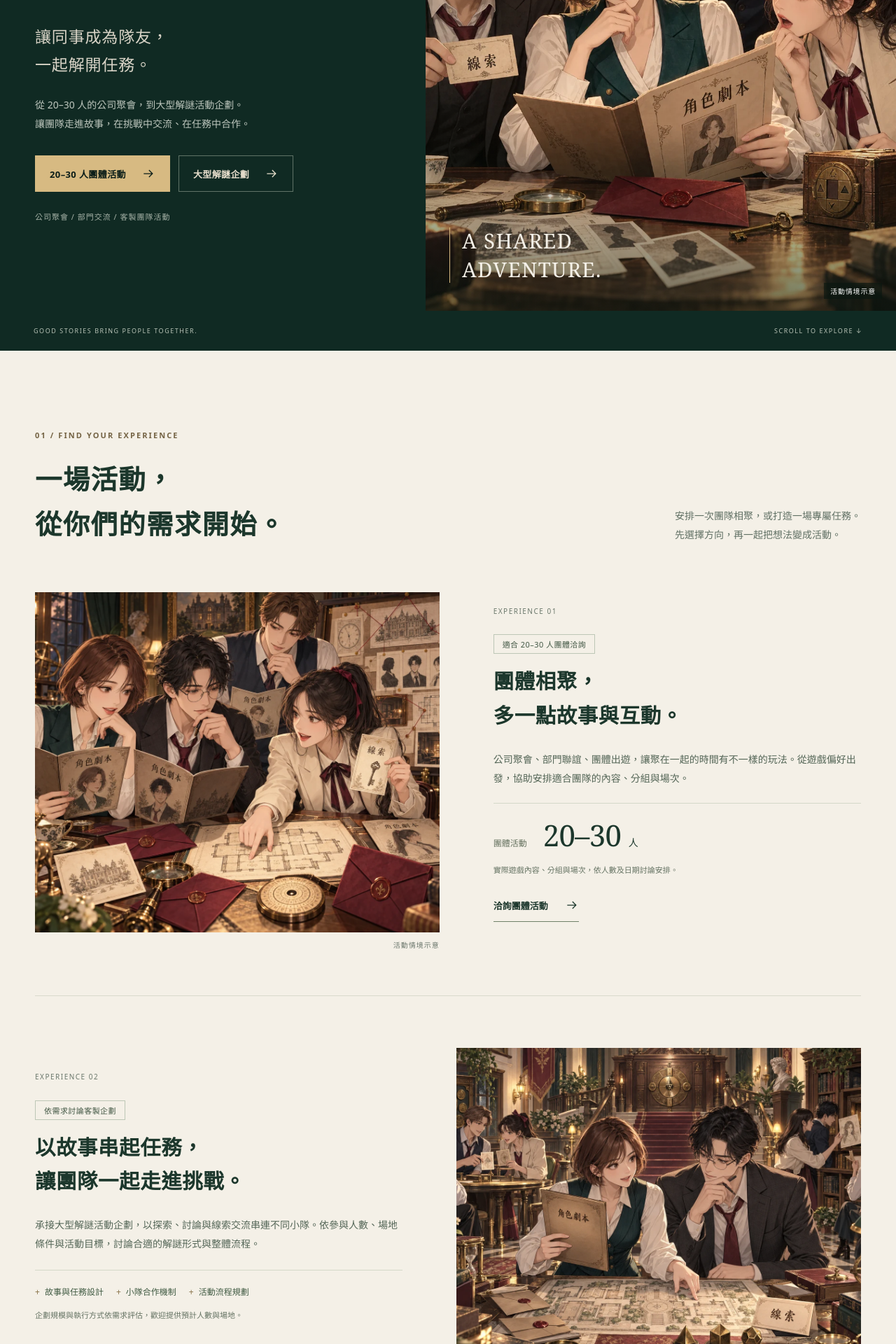
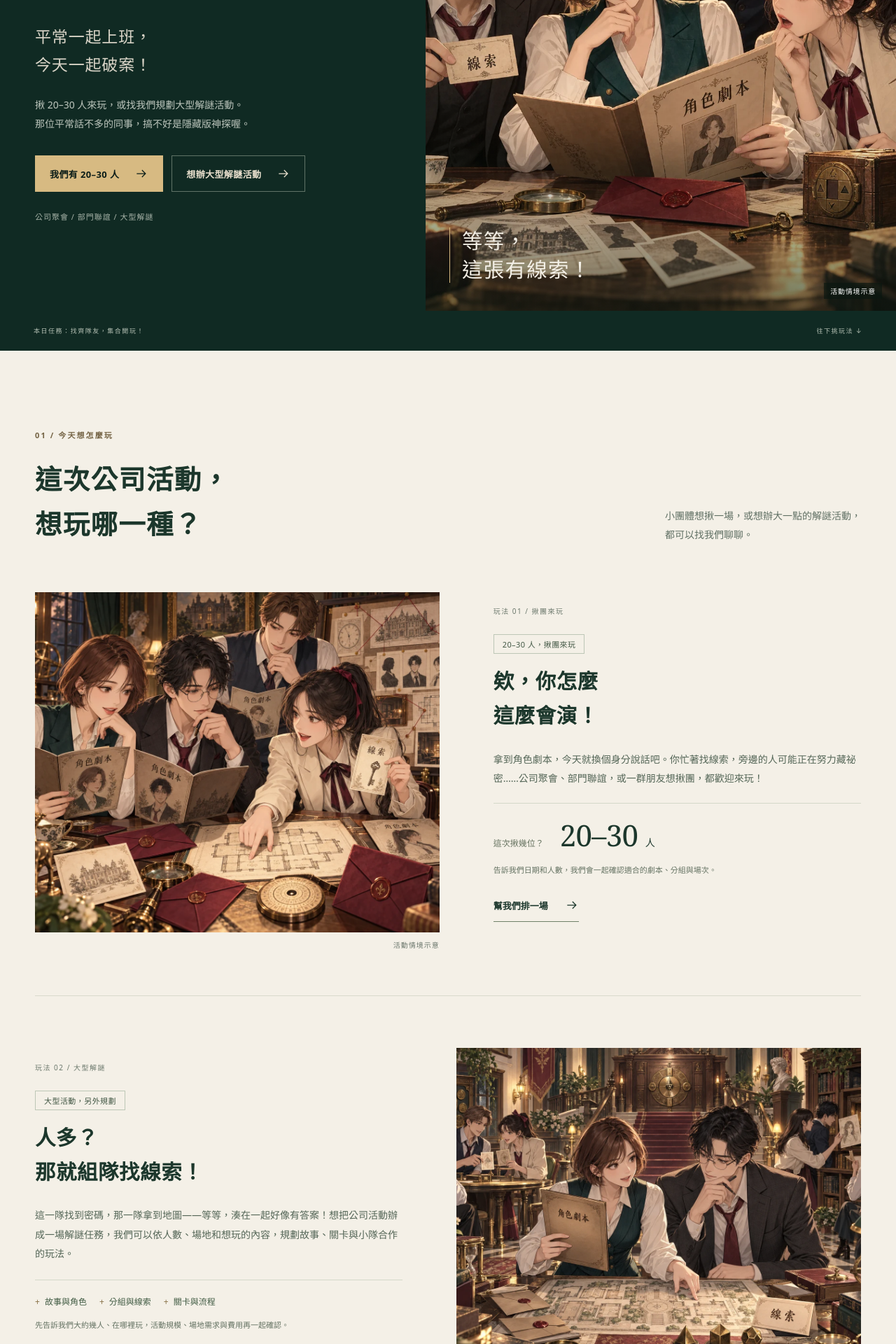
Before and after one commit to YOYO700702ai/bglarp-nextjs, a Next.js app: page /team-building in a window 1280 px wide. Shown: the part 320-2240 px from the top of the page at 70% size. Built offline with nearby package versions, Linux system fonts and the light colour scheme.

Commit message:
Make team activity copy friendly and playful

```diff
--- a/src/app/team-building/page.js
+++ b/src/app/team-building/page.js
@@ -3,7 +3,7 @@ import Navbar from '@/components/Navbar';
 import Footer from '@/components/Footer';
 import styles from './page.module.css';
 
-const PAGE_DESCRIPTION = 'BGLARP 承接 20–30 人團體活動與大型解謎活動企劃。從公司聚會、部門交流，到依人數、場地與活動目標規劃的解謎任務，一起討論適合團隊的玩法。';
+const PAGE_DESCRIPTION = '平常一起上班，今天一起破案！BGLARP 提供 20–30 人團體活動與大型解謎企劃。想揪同事對戲、找線索或組隊闖關，先告訴我們日期、人數與預算，聊聊怎麼玩。';
 
 export const metadata = {
   title: '企業團隊活動・大型解謎企劃 | BGLARP 實境推理館',
@@ -28,29 +28,29 @@ export const metadata = {
 const APPROACHES = [
   {
     number: '01',
-    english: 'BREAK THE ICE',
-    title: '從任務，打開話題。',
-    text: '把第一次對話交給故事。透過共同任務與線索交流，創造彼此認識、自然互動的機會。',
+    english: '先借張線索',
+    title: '「你那張借我看！」',
+    text: '還叫不出名字也沒關係，拿著線索湊過去，先問一句「你找到什麼？」，就有得聊了。',
   },
   {
     number: '02',
-    english: 'WORK TOGETHER',
-    title: '讓每個人，都能參與。',
-    text: '將線索與任務分散在不同角色或小隊，邀請大家交換資訊、討論方法，一起找出下一步。',
+    english: '換你出主意',
+    title: '「等一下，我有想法！」',
+    text: '有人記得細節，有人想到怪招。把發現攤開來，卡住的地方換個人看看，說不定就通了。',
   },
   {
     number: '03',
-    english: 'SHARE A MOMENT',
-    title: '一起完成，一起記得。',
-    text: '圍繞共同的故事目標，將各自的發現拼在一起，留下團隊共同面對挑戰的活動回憶。',
+    english: '答案接起來了',
+    title: '「原來是這樣啦！」',
+    text: '東拼一塊、西湊一張，終於接起來了！那個答案突然冒出來的瞬間，值得跟隊友擊個掌。',
   },
 ];
 
 const STEPS = [
-  { title: '提供需求', text: '告訴我們日期、人數、地點、活動目的與預算區間。' },
-  { title: '討論方向', text: '依團隊組成與場地條件，討論遊戲形式、分組方式及活動節奏。' },
-  { title: '確認方案', text: '確認活動內容、執行範圍、時間安排與報價。' },
-  { title: '準備與執行', text: '依確認的方案準備故事、任務與流程，迎接團隊的共同挑戰。' },
+  { title: '先聊聊', text: '哪天、幾個人、在哪裡、想玩什麼、預算多少？知道多少就先說多少。' },
+  { title: '挑個玩法', text: '想多一點對戲、找線索，還是小隊闖關？再來看看適合怎麼分組、安排時間。' },
+  { title: '把細節說好', text: '內容、時間、場地配合事項與費用，都確認清楚後再定案。' },
+  { title: '準備開玩！', text: '我們依約定準備活動，你把集合資訊傳給大家。當天就在約定的地方集合，準備開玩！' },
 ];
 
 function Arrow({ diagonal = false }) {
@@ -73,18 +73,18 @@ export default function TeamBuildingPage() {
         <section className={styles.hero} aria-labelledby="team-building-title">
           <div className={styles.heroInner}>
             <div className={styles.heroCopy}>
-              <p className={styles.eyebrow}>BGLARP · FOR TEAMS</p>
+              <p className={styles.eyebrow}>BGLARP · 隊友集合啦</p>
               <h1 id="team-building-title">企業團隊活動<span className={styles.titleDot}>・</span><br />大型解謎企劃</h1>
-              <p className={styles.heroStatement}>讓同事成為隊友，<br />一起解開任務。</p>
+              <p className={styles.heroStatement}>平常一起上班，<br />今天一起破案！</p>
               <p className={styles.heroDescription}>
-                從 20–30 人的公司聚會，到大型解謎活動企劃。<br className={styles.desktopBreak} />
-                讓團隊走進故事，在挑戰中交流、在任務中合作。
+                揪 20–30 人來玩，或找我們規劃大型解謎活動。<br className={styles.desktopBreak} />
+                那位平常話不多的同事，搞不好是隱藏版神探喔。
               </p>
               <div className={styles.heroActions}>
-                <a className={styles.primaryButton} href="#group-activities">20–30 人團體活動<Arrow /></a>
-                <a className={styles.secondaryButton} href="#custom-projects">大型解謎企劃<Arrow /></a>
+                <a className={styles.primaryButton} href="#group-activities">我們有 20–30 人<Arrow /></a>
+                <a className={styles.secondaryButton} href="#custom-projects">想辦大型解謎活動<Arrow /></a>
               </div>
-              <p className={styles.heroFootnote}>公司聚會 / 部門交流 / 客製團隊活動</p>
+              <p className={styles.heroFootnote}>公司聚會 / 部門聯誼 / 大型解謎</p>
             </div>
             <figure className={styles.heroVisual}>
               <div className={styles.heroImageWrap}>
@@ -96,19 +96,19 @@ export default function TeamBuildingPage() {
                   sizes="(max-width: 767px) 100vw, (max-width: 1100px) 50vw, 58vw"
                   className={styles.heroImage}
                 />
-                <div className={styles.imageStamp} aria-hidden="true"><span>A SHARED</span><span>ADVENTURE.</span></div>
+                <div className={styles.imageStamp} aria-hidden="true"><span>等等，</span><span>這張有線索！</span></div>
               </div>
               <figcaption>活動情境示意</figcaption>
             </figure>
           </div>
-          <div className={styles.heroBaseline} aria-hidden="true"><span>GOOD STORIES BRING PEOPLE TOGETHER.</span><span>SCROLL TO EXPLORE ↓</span></div>
+          <div className={styles.heroBaseline} aria-hidden="true"><span>本日任務：找齊隊友，集合開玩！</span><span>往下挑玩法 ↓</span></div>
         </section>
 
         <section className={styles.services} aria-labelledby="services-title">
           <div className={styles.container}>
             <header className={styles.sectionHeading}>
-              <div><p className={styles.eyebrow}>01 / FIND YOUR EXPERIENCE</p><h2 id="services-title">一場活動，<br />從你們的需求開始。</h2></div>
-              <p>安排一次團隊相聚，或打造一場專屬任務。<br />先選擇方向，再一起把想法變成活動。</p>
+              <div><p className={styles.eyebrow}>01 / 今天想怎麼玩</p><h2 id="services-title">這次公司活動，<br />想玩哪一種？</h2></div>
+              <p>小團體想揪一場，或想辦大一點的解謎活動，<br />都可以找我們聊聊。</p>
             </header>
 
             <article id="group-activities" className={styles.serviceRow} aria-labelledby="group-title">
@@ -119,13 +119,13 @@ export default function TeamBuildingPage() {
                 <figcaption>活動情境示意</figcaption>
               </figure>
               <div className={styles.serviceCopy}>
-                <p className={styles.serviceNumber}>EXPERIENCE 01</p>
-                <span className={styles.serviceTag}>適合 20–30 人團體洽詢</span>
-                <h3 id="group-title">團體相聚，<br />多一點故事與互動。</h3>
-                <p>公司聚會、部門聯誼、團體出遊，讓聚在一起的時間有不一樣的玩法。從遊戲偏好出發，協助安排適合團隊的內容、分組與場次。</p>
-                <div className={styles.serviceDetail}><span>團體活動</span><strong>20–30 <small>人</small></strong></div>
-                <p className={styles.serviceNote}>實際遊戲內容、分組與場次，依人數及日期討論安排。</p>
-                <a href="#inquiry" className={styles.textLink}>洽詢團體活動<Arrow /></a>
+                <p className={styles.serviceNumber}>玩法 01 / 揪團來玩</p>
+                <span className={styles.serviceTag}>20–30 人，揪團來玩</span>
+                <h3 id="group-title">欸，你怎麼<br />這麼會演！</h3>
+                <p>拿到角色劇本，今天就換個身分說話吧。你忙著找線索，旁邊的人可能正在努力藏祕密……公司聚會、部門聯誼，或一群朋友想揪團，都歡迎來玩！</p>
+                <div className={styles.serviceDetail}><span>這次揪幾位？</span><strong>20–30 <small>人</small></strong></div>
+                <p className={styles.serviceNote}>告訴我們日期和人數，我們會一起確認適合的劇本、分組與場次。</p>
+                <a href="#inquiry" className={styles.textLink}>幫我們排一場<Arrow /></a>
               </div>
             </article>
 
@@ -137,13 +137,13 @@ export default function TeamBuildingPage() {
                 <figcaption>活動情境示意</figcaption>
               </figure>
               <div className={styles.serviceCopy}>
-                <p className={styles.serviceNumber}>EXPERIENCE 02</p>
-                <span className={styles.serviceTag}>依需求討論客製企劃</span>
-                <h3 id="custom-title">以故事串起任務，<br />讓團隊一起走進挑戰。</h3>
-                <p>承接大型解謎活動企劃，以探索、討論與線索交流串連不同小隊。依參與人數、場地條件與活動目標，討論合適的解謎形式與整體流程。</p>
-                <ul className={styles.projectScope} aria-label="企劃討論方向"><li>故事與任務設計</li><li>小隊合作機制</li><li>活動流程規劃</li></ul>
-                <p className={styles.serviceNote}>企劃規模與執行方式依需求評估，歡迎提供預計人數與場地。</p>
-                <a href="#inquiry" className={styles.textLink}>洽談大型企劃<Arrow /></a>
+                <p className={styles.serviceNumber}>玩法 02 / 大型解謎</p>
+                <span className={styles.serviceTag}>大型活動，另外規劃</span>
+                <h3 id="custom-title">人多？<br />那就組隊找線索！</h3>
+                <p>這一隊找到密碼，那一隊拿到地圖——等等，湊在一起好像有答案！想把公司活動辦成一場解謎任務，我們可以依人數、場地和想玩的內容，規劃故事、關卡與小隊合作的玩法。</p>
+                <ul className={styles.projectScope} aria-label="企劃討論方向"><li>故事與角色</li><li>分組與線索</li><li>關卡與流程</li></ul>
+                <p className={styles.serviceNote}>先告訴我們大約幾人、在哪裡玩，活動規模、場地需求與費用再一起確認。</p>
+                <a href="#inquiry" className={styles.textLink}>聊聊大型活動怎麼玩<Arrow /></a>
               </div>
             </article>
           </div>
@@ -151,33 +151,33 @@ export default function TeamBuildingPage() {
 
         <section className={styles.approaches} aria-labelledby="approaches-title">
           <div className={styles.container}>
-            <header className={styles.approachHeading}><p className={styles.eyebrow}>02 / THE WAY WE PLAY</p><h2 id="approaches-title">讓互動，<br className={styles.mobileBreak} />自然發生在遊戲裡。</h2><p>從破冰到共同挑戰，依活動目標討論適合的設計。</p></header>
+            <header className={styles.approachHeading}><p className={styles.eyebrow}>02 / 遊戲裡的小劇場</p><h2 id="approaches-title">你們可能<br className={styles.mobileBreak} />會聊到……</h2><p>借張線索、問個問題，從遊戲聊起就好。</p></header>
             <div className={styles.approachGrid}>
               {APPROACHES.map(item => <article key={item.number} className={styles.approachItem}><div className={styles.approachTop}><span className={styles.approachNumber}>{item.number}</span><span>{item.english}</span></div><h3>{item.title}</h3><p>{item.text}</p></article>)}
             </div>
-            <p className={styles.approachNote}>以上為可洽談的設計方向，具體內容依確認的方案安排。</p>
+            <p className={styles.approachNote}>每場玩法依選定的劇本或活動方案安排。</p>
           </div>
         </section>
 
         <section className={styles.expertise} aria-labelledby="expertise-title">
           <div className={`${styles.container} ${styles.expertiseInner}`}>
-            <div className={styles.expertiseIntro}><p className={styles.eyebrow}>03 / BEHIND THE EXPERIENCE</p><h2 id="expertise-title">把故事、解謎<br />與團隊互動，<br /><span>放進同一場活動。</span></h2></div>
-            <div className={styles.expertiseCopy}><p>以劇本帶領、密室解謎設計與遊戲化教學的專長為基礎，從故事情境、任務安排到參與方式，思考如何讓團隊投入其中。</p><p>一個值得討論的線索，一段需要交換資訊的任務，一個共同前進的理由。讓活動的每一步，都與你們想要的互動相連。</p><ul className={styles.expertiseList} aria-label="活動設計專長"><li><span>STORY</span>劇本與情境帶領</li><li><span>PUZZLE</span>密室與解謎設計</li><li><span>LEARNING</span>遊戲化教學</li></ul></div>
+            <div className={styles.expertiseIntro}><p className={styles.eyebrow}>03 / 這群人平常在忙什麼</p><h2 id="expertise-title">劇本、機關、帶場，<br />這些交給我們。<br /><span>你先負責揪人！</span></h2></div>
+            <div className={styles.expertiseCopy}><p>我們平常做劇本殺、設計密室，也做遊戲化教學。角色怎麼帶、謎題怎麼出、規則怎麼說，都是我們會花心思準備的事。</p><p>你可以直接說：「大家第一次玩，想輕鬆一點。」或是「這群人很愛動腦，給他們一點挑戰！」我們再來討論適合的內容。</p><ul className={styles.expertiseList} aria-label="活動設計專長"><li><span>會帶戲</span>劇本與角色帶領</li><li><span>會出題</span>密室與解謎設計</li><li><span>懂教學</span>遊戲化教學</li></ul></div>
           </div>
         </section>
 
         <section className={styles.process} aria-labelledby="process-title">
           <div className={styles.container}>
-            <header className={styles.sectionHeading}><div><p className={styles.eyebrow}>04 / LET’S MAKE IT HAPPEN</p><h2 id="process-title">從一個想法，<br />到一場團隊的冒險。</h2></div><p>先分享需求，<br />一起確認適合的活動內容與執行安排。</p></header>
+            <header className={styles.sectionHeading}><div><p className={styles.eyebrow}>04 / 揪團小隊長看這裡</p><h2 id="process-title">負責揪團的你，<br />先跟我們聊聊。</h2></div><p>第一次安排也沒關係，<br />先把手上的資訊告訴我們。</p></header>
             <ol className={styles.processGrid}>{STEPS.map((step, index) => <li key={step.title}><span className={styles.stepNumber}>0{index + 1}</span><h3>{step.title}</h3><p>{step.text}</p></li>)}</ol>
-            <div className={styles.pricingNote}><span>關於費用</span><p>依活動日期、人數、地點、時間與客製內容評估報價，歡迎先提供需求，與我們討論合適的安排。</p></div>
+            <div className={styles.pricingNote}><span>費用怎麼算？</span><p>人數、日期、場地、活動時間和客製內容都會影響費用。先告訴我們大概的預算，我們再提供適合的安排與報價。</p></div>
           </div>
         </section>
 
         <section id="inquiry" className={styles.inquiry} aria-labelledby="inquiry-title">
           <div className={`${styles.container} ${styles.inquiryInner}`}>
-            <div className={styles.inquiryCopy}><p className={styles.eyebrow}>YOUR NEXT TEAM STORY</p><h2 id="inquiry-title">下一場公司活動，<br />一起玩出新故事。</h2><p>告訴我們預計的人數與日期，<br />一起討論適合你們團隊的玩法。</p><div className={styles.contactActions}><a className={styles.primaryButton} href="https://m.me/bglarp.studio" target="_blank" rel="noopener noreferrer">私訊洽詢企業團隊活動<Arrow diagonal /></a><a className={styles.phoneLink} href="tel:0422250020">或致電（04）2225-0020<Arrow /></a></div></div>
-            <aside className={styles.inquiryBrief} aria-label="洽詢前準備的資訊"><p className={styles.briefLabel}>A LITTLE ABOUT YOUR TEAM</p><h3>洽詢時，帶上這 5 個資訊。</h3><dl><div><dt>01 / 預計日期</dt><dd>日期與希望的活動時段</dd></div><div><dt>02 / 參與人數</dt><dd>預估人數與團隊組成</dd></div><div><dt>03 / 活動地點</dt><dd>預計城市、場地或待討論</dd></div><div><dt>04 / 活動目的</dt><dd>公司聚會、破冰交流或團隊合作</dd></div><div><dt>05 / 預算區間</dt><dd>預計的整體活動預算</dd></div></dl><p className={styles.briefNote}>還沒有完整想法也沒關係，先從已知的需求聊起。</p></aside>
+            <div className={styles.inquiryCopy}><p className={styles.eyebrow}>好，準備揪人</p><h2 id="inquiry-title">這次公司活動，<br />揪大家來玩吧！</h2><p>不用先寫一份完美企劃。<br />傳個訊息，告訴我們「大概幾個人、哪天想玩」就好。</p><div className={styles.contactActions}><a className={styles.primaryButton} href="https://m.me/bglarp.studio" target="_blank" rel="noopener noreferrer">私訊聊聊活動<Arrow diagonal /></a><a className={styles.phoneLink} href="tel:0422250020">也可以打給我們（04）2225-0020<Arrow /></a></div></div>
+            <aside className={styles.inquiryBrief} aria-label="洽詢前準備的資訊"><p className={styles.briefLabel}>先準備這幾樣就好</p><h3>有這些資訊，更好安排！</h3><dl><div><dt>01 / 哪天想玩</dt><dd>預計日期與時段</dd></div><div><dt>02 / 這次幾位</dt><dd>大概幾位、同事還是朋友</dd></div><div><dt>03 / 在哪裡玩</dt><dd>城市、場地，還沒決定也可以</dd></div><div><dt>04 / 想怎麼玩</dt><dd>輕鬆聚聚、認識彼此，或多動點腦</dd></div><div><dt>05 / 大概預算</dt><dd>整場活動大約的預算</dd></div></dl><p className={styles.briefNote}>還有幾項沒決定？沒關係，先聊聊也可以。</p></aside>
           </div>
         </section>
       </main>
```
